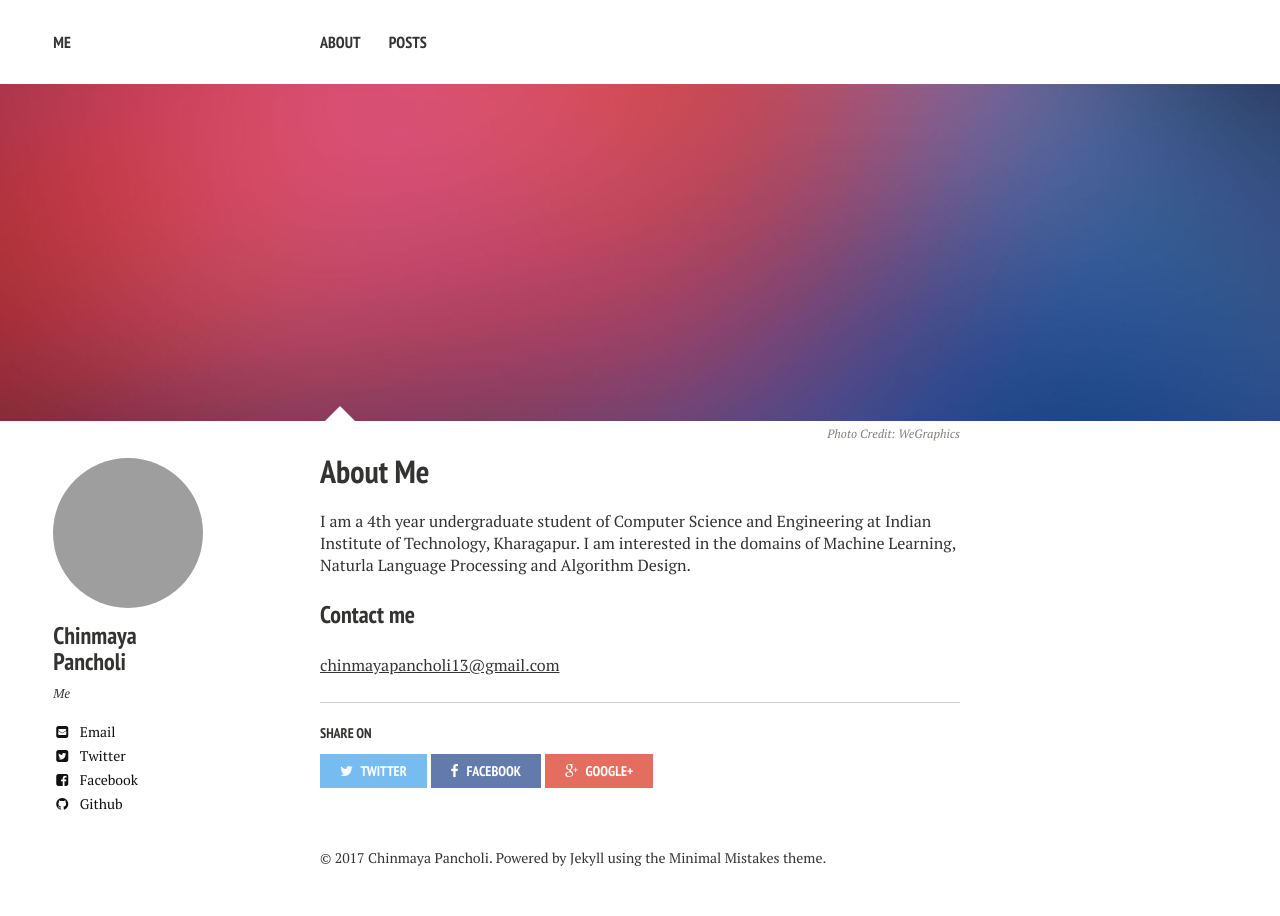
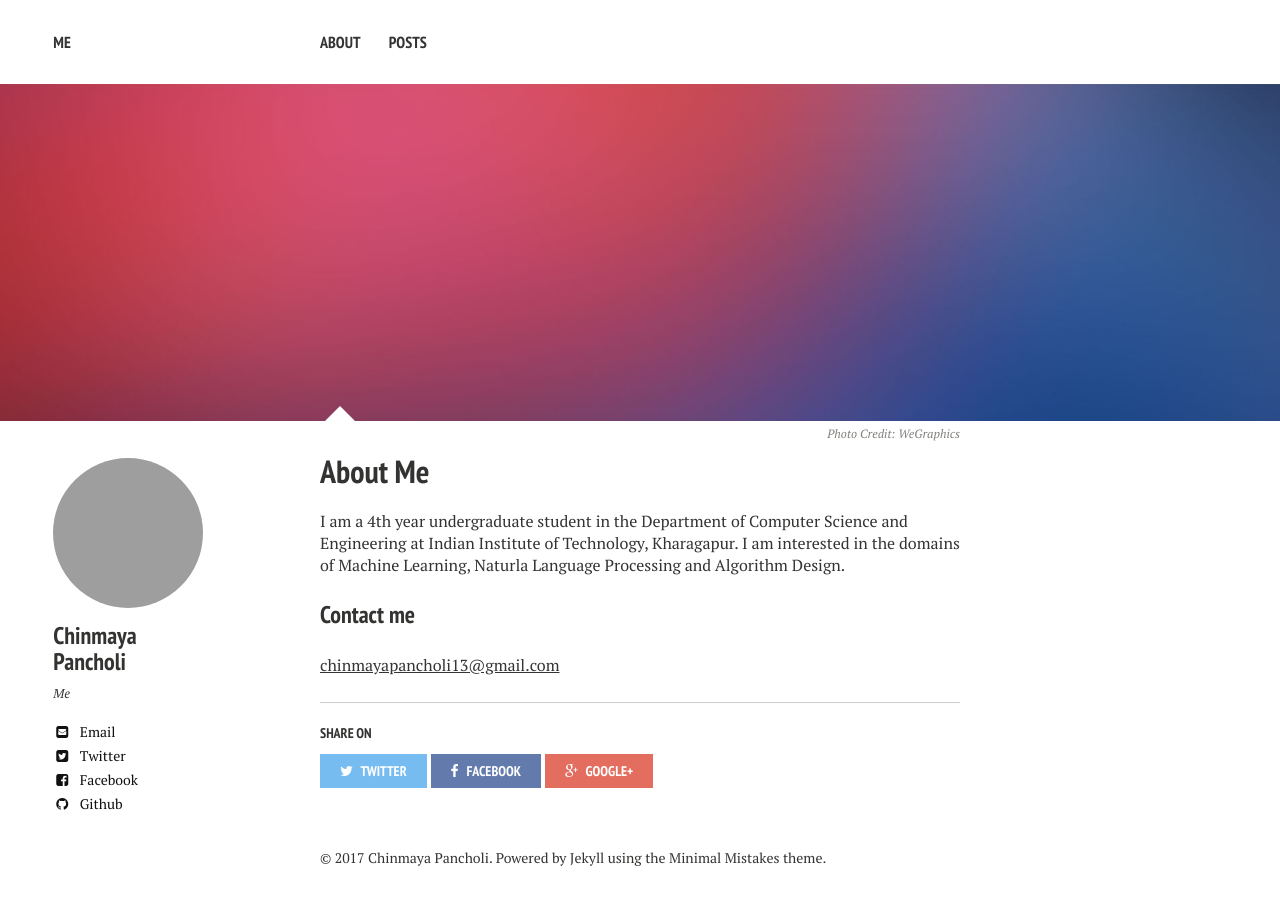
Before and after one commit to chinmayapancholi13/chinmayapancholi13.github.io, a Jekyll site: the page built from about/index.md, in a window 1280 px wide. Built offline with Jekyll 4.4.1, drawn with Linux system fonts in a browser that asks for light colours; nearby versions of some CDN libraries; grey boxes are pictures that could not be loaded.

Commit message:
updated about page

```diff
--- a/about/index.md
+++ b/about/index.md
@@ -10,7 +10,7 @@ image:
   creditlink: http://wegraphics.net/downloads/free-ultimate-blurred-background-pack/
 ---
 
-I am a 4th year undergraduate student of Computer Science and Engineering at Indian
+I am a 4th year undergraduate student in the Department of Computer Science and Engineering at Indian
 Institute of Technology, Kharagapur. I am interested in the domains of Machine Learning,
 Naturla Language Processing and Algorithm Design.
 
```
